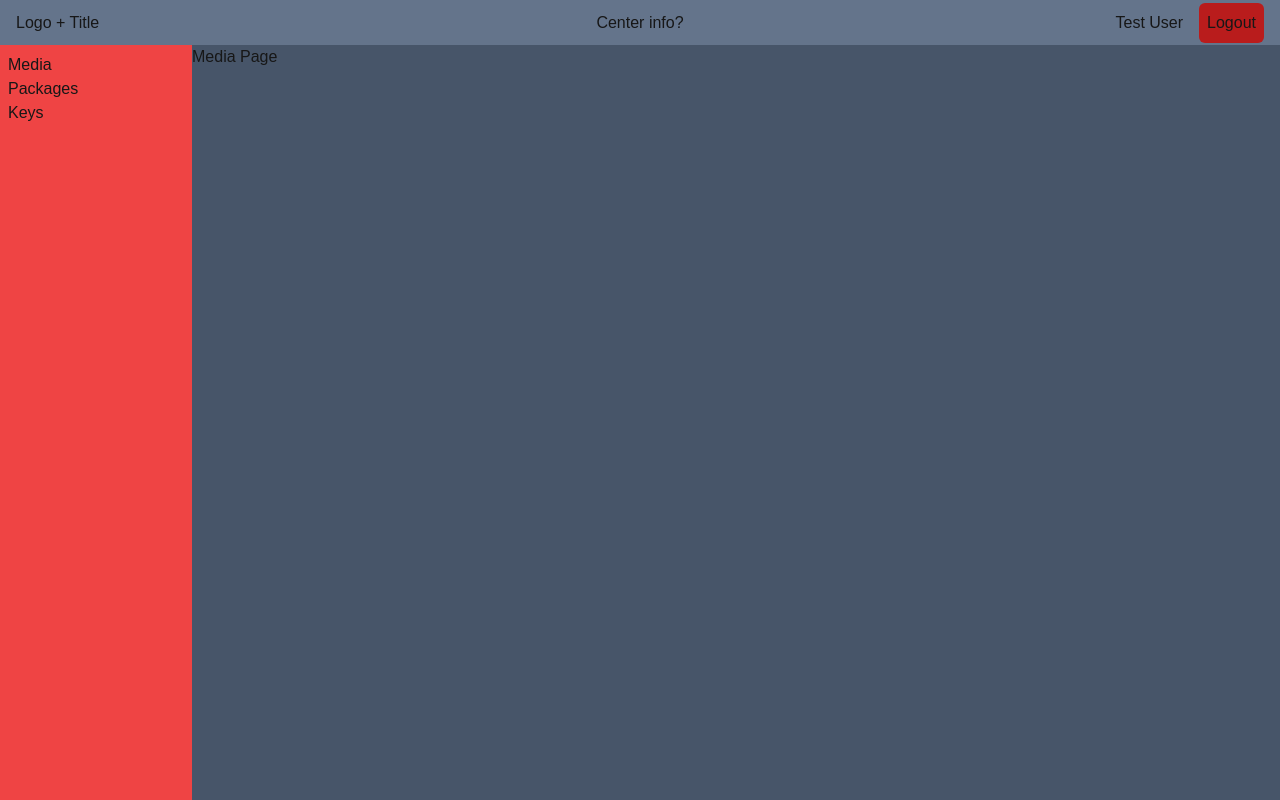
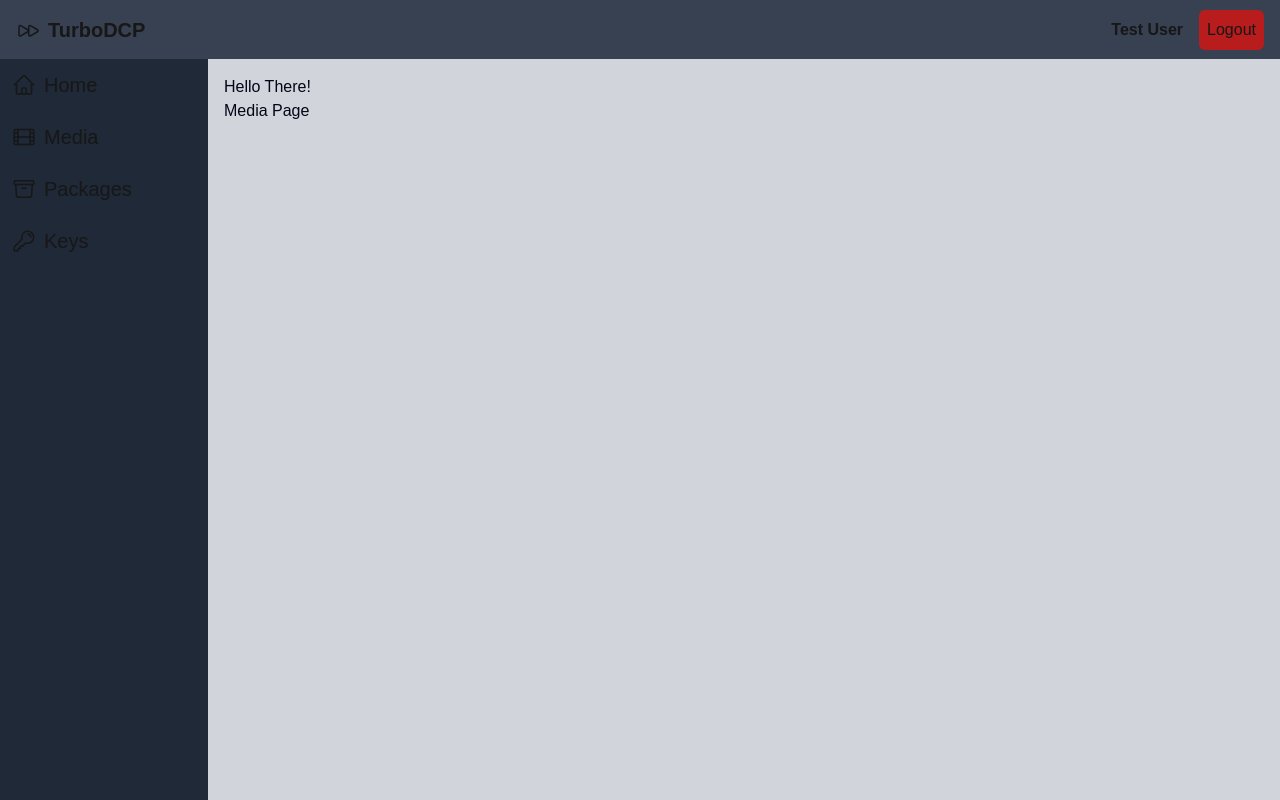
Before and after one commit to kevinharv/turboDCP, a Next.js app in the folder client/: page /dashboard/media in a window 1280 px wide. Built offline with nearby package versions, Linux system fonts and the light colour scheme.

Commit message:
feat: better colors; nav icons

```diff
--- /dev/null
+++ b/client/app/dashboard/(content)/layout.tsx
@@ -0,0 +1,13 @@
+export default function DashboardContentLayout({
+  children,
+}: {
+  children: React.ReactNode;
+}) {
+
+  return (
+    <section className="flex flex-col h-full text-slate-950 p-4">
+        <h1>Hello There!</h1>
+        {children}
+    </section>
+  );
+}
--- a/client/app/dashboard/layout.tsx
+++ b/client/app/dashboard/layout.tsx
@@ -1,37 +1,80 @@
+import { Metadata } from "next";
 import Link from "next/link";
+import {
+  ForwardIcon,
+  HomeIcon,
+  FilmIcon,
+  ArchiveBoxIcon,
+  KeyIcon,
+} from "@heroicons/react/24/outline";
+
+export const metadata: Metadata = {
+  title: "TurboDCP | Dashboard",
+  description: "TurboDCP management dashboard.",
+};
 
 export default function DashboardLayout({
   children,
 }: {
   children: React.ReactNode;
 }) {
+
+  // To-Do - retrieve user info from session
   const name = "Test User";
 
   return (
     <section className="flex flex-col h-screen">
-
-      <div className="bg-slate-500 w-full h-12 flex justify-between items-center">
+      <div className="bg-gray-700 w-full h-16 flex justify-between items-center">
         <div className="w-1/3 flex items-center">
-          <span className="ml-4">Logo + Title</span>
+          <Link href={"/"}>
+            <span className="ml-4 text-xl flex items-center">
+              <ForwardIcon className="size-6 mr-2" />
+              <strong>TurboDCP</strong>
+            </span>
+          </Link>
         </div>
 
         <div className="w-1/3 flex justify-center items-center">
-          <span>Center info?</span>
+          {/* Additional content here? Status information? */}
         </div>
 
         <div className="w-1/3 flex justify-end items-center">
-          <span className="mr-4">{name}</span>
+          <span className="mr-4">
+            <strong>{name}</strong>
+
+          </span>
           <button className="mr-4 p-2 rounded-md bg-red-700">Logout</button>
         </div>
       </div>
 
-      {/* Navigation tabs manipulate URL to change content */}
-      <section className="bg-slate-600 flex h-full">
-        <nav className="p-2 bg-red-500 h-full w-48">
-          <Link href={"/dashboard/media"}><div className="hover:bg-purple-500">Media</div></Link>
-          <Link href={"/dashboard/packages"}><div className="hover:bg-purple-500">Packages</div></Link>
-          <Link href={"/dashboard/keys"}><div className="hover:bg-purple-500">Keys</div></Link>
+      <section className="bg-gray-300 flex h-full">
+        <nav className="bg-gray-800 h-full w-52 text-xl">
+          <Link href={"/dashboard"}>
+            <div className="p-3 hover:bg-gray-900 flex items-center">
+              <HomeIcon className="size-6 mr-2" />
+              Home
+            </div>
+          </Link>
+          <Link href={"/dashboard/media"}>
+            <div className="p-3 hover:bg-gray-900 flex items-center">
+              <FilmIcon className="size-6 mr-2" />
+              Media
+            </div>
+          </Link>
+          <Link href={"/dashboard/packages"}>
+            <div className="p-3 hover:bg-gray-900 flex items-center">
+              <ArchiveBoxIcon className="size-6 mr-2" />
+              Packages
+            </div>
+          </Link>
+          <Link href={"/dashboard/keys"}>
+            <div className="p-3 hover:bg-gray-900 flex items-center">
+              <KeyIcon className="size-6 mr-2" />
+              Keys
+            </div>
+          </Link>
         </nav>
+
 
         {children}
       </section>
```
Also changed, not shown: client/package.json (+6 -5 lines), client/app/dashboard/(content)/keys/page.tsx (renamed from client/app/dashboard/keys/page.tsx), client/app/dashboard/(content)/media/page.tsx (renamed from client/app/dashboard/media/page.tsx), client/app/dashboard/(content)/packages/page.tsx (renamed from client/app/dashboard/packages/page.tsx), 1 other file (tests, documents, lock files or other folders).
